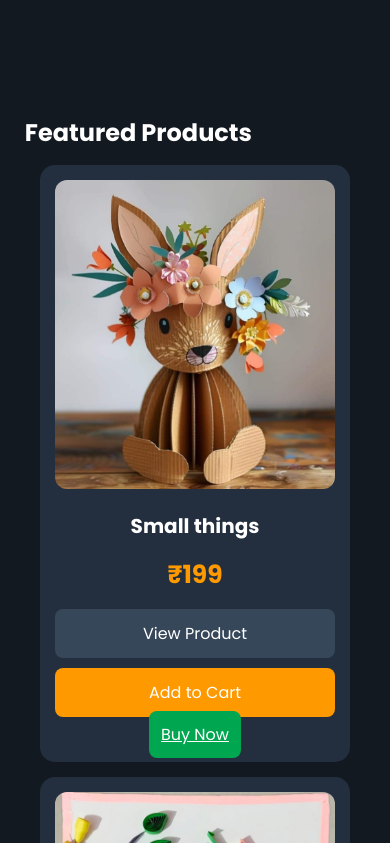
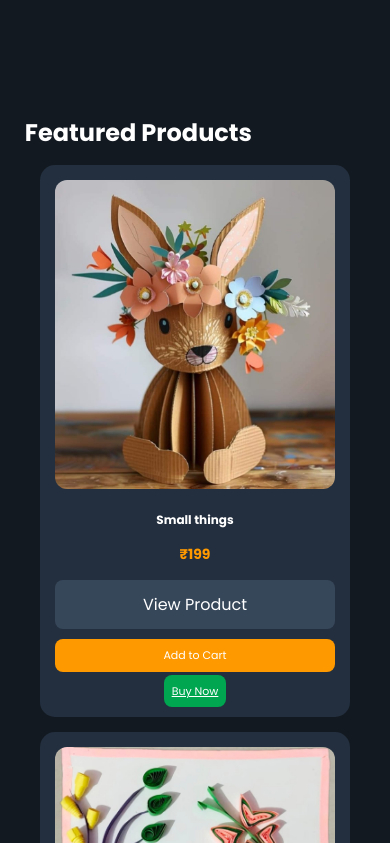
Before and after one commit to Jenci10108/handmade-haven, a plain HTML site: page index.html in a window 390 px wide. Shown: the part 2018-2861 px from the top of the page. Drawn offline with Linux system fonts and the light colour scheme.

Commit message:
Fix mobile layout  & responsive

```diff
--- a/style.css
+++ b/style.css
@@ -1124,14 +1124,42 @@
 }
 
 
-@media(max-width:800px){
-
-.product-details{
-
-flex-direction:column;
-
-padding:30px;
-
+@media (max-width:768px){
+
+.product-grid{
+    display:grid;
+    grid-template-columns:repeat(3,1fr);
+    gap:10px;
+    padding:10px;
+}
+
+.product-card{
+    width:100%;
+    padding:8px;
+}
+
+.product-card img{
+    width:100%;
+    height:110px;
+    object-fit:cover;
+}
+
+.product-card h3{
+    font-size:12px;
+}
+
+.price{
+    font-size:14px;
+}
+
+.cart-btn,
+.buy-btn,
+.view-btn{
+    width:100%;
+    padding:8px;
+    font-size:11px;
+    margin:4px 0;
+}
 }
 
 
@@ -1143,7 +1171,7 @@
 
 }
 
-}
+
 /* ADMIN PANEL */
 
 
```
